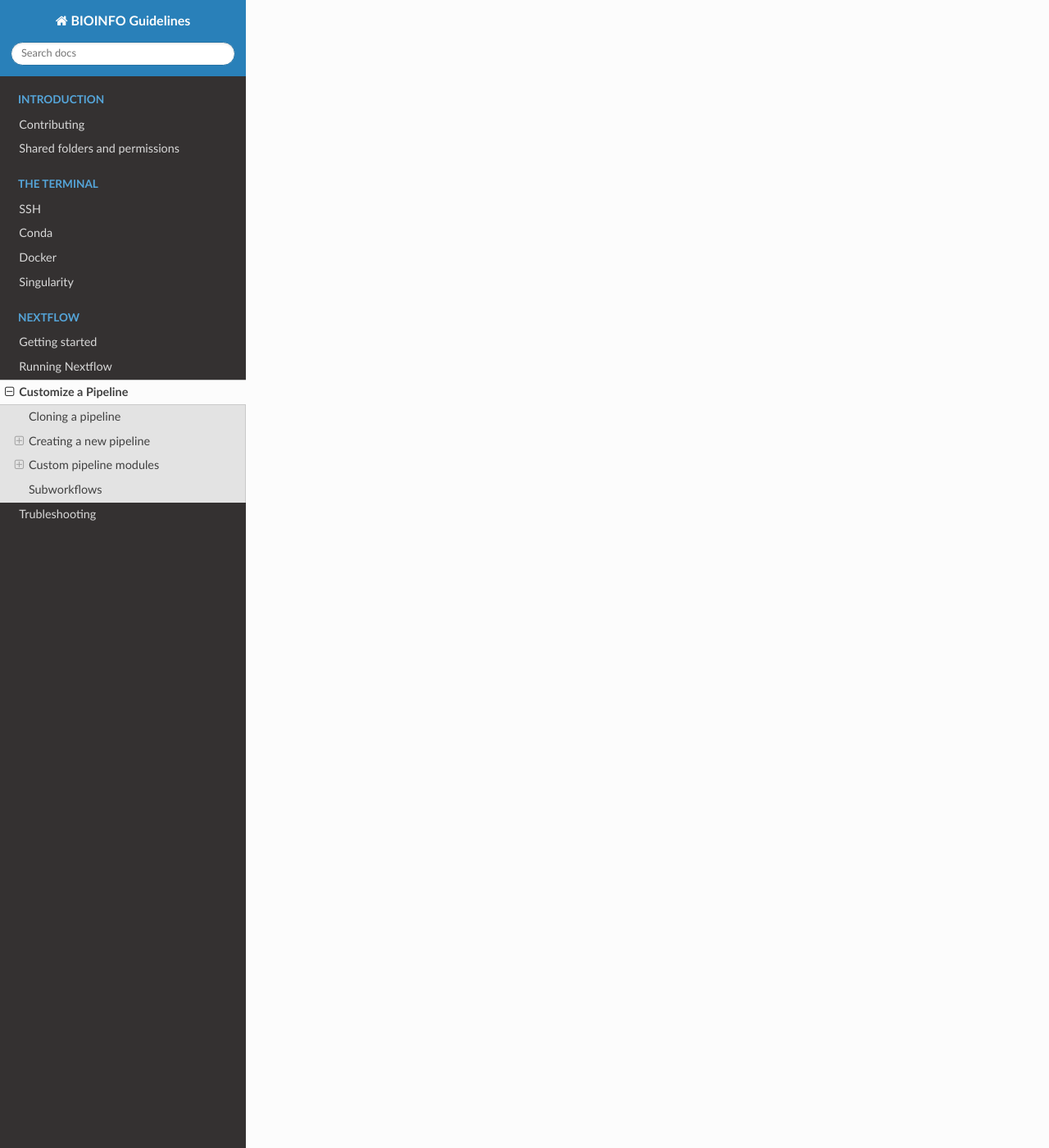
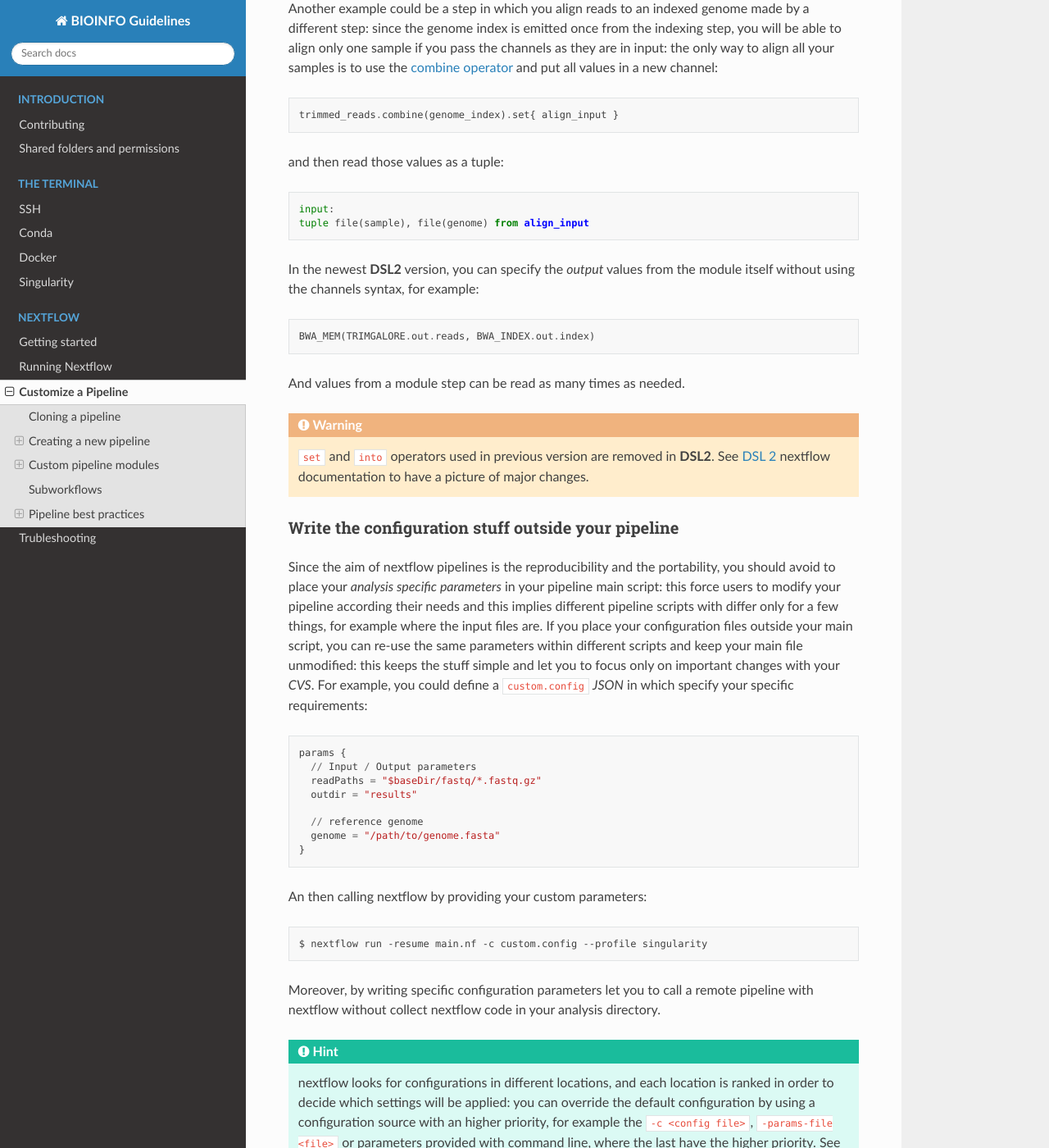
Before and after one commit to cnr-ibba/BIOINFO-guidelines, a Sphinx documentation site: the page built from docs/nextflow/customize.rst, in a window 1280 px wide and 1400 px high, scrolled down 5759 px. Shown: the whole window at 82% size. Built offline with Sphinx 7.4.7 and the Read the Docs theme 2.0.0, drawn with Linux system fonts in a browser that asks for light colours; some of the changed text lies outside the part shown.

Commit message:
:memo: pipeline best practices

```diff
--- a/docs/nextflow/customize.rst
+++ b/docs/nextflow/customize.rst
@@ -88,6 +88,8 @@ You could also browse modules inside a different repository and branch, for exam
   section to work with custom modules. See also `nf-core guidelines <https://nf-co.re/developers/guidelines>`__
   to understand how you could contribute to the community.
 
+.. _adding-a-module-to-a-pipeline:
+
 Adding a module to a pipeline
 ~~~~~~~~~~~~~~~~~~~~~~~~~~~~~
 
@@ -111,6 +113,8 @@ List all modules in a pipeline
 You can have a full list of installed modules using::
 
   $ nf-core modules list local
+
+.. _update-a-pipeline-module:
 
 Update a pipeline module
 ~~~~~~~~~~~~~~~~~~~~~~~~
@@ -150,7 +154,7 @@ using ``-r`` parameter, for example::
 
     $ gh auth login
 
-  An provide here your credentials for **GitHub.com** (using ``https`` as protocol
+  and provide here your credentials for **GitHub.com** (using ``https`` as protocol
   an providing a *personal token* with ``repo``, ``read:org``, ``workflow`` scopes
   at least). This *CLI* utility will write the ``$HOME/.config/gh/hosts.yml``
   file with your credentials (please, keep it private!!), which is a requirement
@@ -206,3 +210,133 @@ together (for example ``bam_sort_samtools``, which execute *samtools sort*, *sam
 index* and then call the ``bam_stats_samtools``, which is another subworkflow.
 There are imported in the main workflow (pipeline) like any others modules. More
 information will be added in future.
+
+Pipeline best practices
+-----------------------
+
+Use DSL2 syntax when possible
+~~~~~~~~~~~~~~~~~~~~~~~~~~~~~
+
+**DSL2** is the newest pipeline standard and the nextflow community is currently
+moving to this format. This means that community pipelines will be updated to fully
+support this standard and if you plan to submit your pipeline to the community
+you will probably need to write code using this format.
+
+The major changes provided by **DSL2** format are *modules*, as described
+by this docs, which let you reuse softwares managed and provided by the community
+simplifying your pipeline: the code required to run software and to provide/collect
+input and output a provided by the modules, which can be :ref:`installed <adding-a-module-to-a-pipeline>` or
+:ref:`updated <update-a-pipeline-module>` as described by this guide.
+
+Another change introduced in **DSL2** is the different way you can pass data between
+different pipeline steps. With the old standard, the only way is by using channels:
+this implies that after consuming values from a channel you cannot reuse those values
+in another pipeline step. For example if one step produces and output required
+by two or more steps, you have to put data in two or more channels, like this::
+
+  output:
+  file '*.fq' into trimmed_reads, quantifier_input_reads
+
+and once ``trimmed_reads`` values are consumed, you cannot read these values in
+another step. Another example could be a step in which
+you align reads to an indexed genome made by a different step: since the genome
+index is emitted once from the indexing step, you will be able to align only one
+sample if you pass the channels as they are in input: the only way to align all
+your samples is to use the
+`combine operator <https://www.nextflow.io/docs/latest/operator.html#combine>`__
+and put all values in a new channel::
+
+  trimmed_reads.combine(genome_index).set{ align_input }
+
+and then read those values as a tuple::
+
+  input:
+  tuple file(sample), file(genome) from align_input
+
+In the newest **DSL2** version, you can specify the *output* values from the
+module itself without using the channels syntax, for example::
+
+  BWA_MEM(TRIMGALORE.out.reads, BWA_INDEX.out.index)
+
+And values from a module step can be read as many times as needed.
+
+.. warning::
+
+  ``set`` and ``into`` operators used in previous version are removed in **DSL2**.
+  See `DSL 2 <https://www.nextflow.io/docs/latest/dsl2.html>`__ nextflow documentation
+  to have a picture of major changes.
+
+Write the configuration stuff outside your pipeline
+~~~~~~~~~~~~~~~~~~~~~~~~~~~~~~~~~~~~~~~~~~~~~~~~~~~
+
+Since the aim of nextflow pipelines is the reproducibility and the portability,
+you should avoid to place your *analysis specific parameters* in your pipeline main
+script: this force users to modify your pipeline according their needs and this
+implies different pipeline scripts with differ only for a few things, for example
+where the input files are. If you place your configuration files outside your main
+script, you can re-use the same parameters within different scripts and keep
+your main file unmodified: this keeps the stuff simple and let you to focus only
+on important changes with your *CVS*. For example, you could define a ``custom.config``
+*JSON* in which specify your specific requirements::
+
+  params {
+    // Input / Output parameters
+    readPaths = "$baseDir/fastq/*.fastq.gz"
+    outdir = "results"
+
+    // reference genome
+    genome = "/path/to/genome.fasta"
+  }
+
+An then calling nextflow by providing your custom parameters::
+
+  $ nextflow run -resume main.nf -c custom.config --profile singularity
+
+Moreover, by writing specific configuration parameters let you to call a remote
+pipeline with nextflow without collect nextflow code in your analysis directory.
+
+.. hint::
+
+  nextflow looks for configurations in different locations, and each location is
+  ranked in order to decide which settings will be applied: you can override the
+  default configuration by using a configuration source with an higher priority,
+  for example the ``-c <config file>``, ``-params-file <file>`` or parameters
+  provided with command line, where the last have the higher priority. See
+  `Configuration file <https://www.nextflow.io/docs/latest/config.html#configuration-file>`__
+  section of nextflow documentation.
+
+Add test data to your pipeline
+~~~~~~~~~~~~~~~~~~~~~~~~~~~~~~
+
+It frustrating writing a pipeline on a real dataset: steps could require a lot
+of time to be completed and if you made any errors when calling software or when
+collecting outputs, you will be noticed after a long period of time and you have
+no way to recover the data you have with a nextflow error.
+In *testing* and *revision* stages or when adding new features, consider
+to work with a *reference data sets* like the
+one provided by `nextflow community <https://github.com/nf-core/test-datasets>`__
+or add some public data to your pipeline. Please, remember to not track big files
+with your CVS: you should provide the minimal requirements to get your pipeline
+running as intended in the shortest time. You should also consider
+to provide a ``test`` profile with the required parameters which let you to test
+your pipeline like this::
+
+  $ nextflow run . -profile test,singularity
+
+Where the ``test`` profile is specified in ``nextflow.config`` and refers to
+the *test dataset* you provide with your pipeline::
+
+  profiles {
+    ...
+
+    test {
+      // test input reads
+      reads_path = "./testdata/GSE110004/*{1,2}.fastq.gz"
+
+      // Genome references
+      genome_path = "./testdata/genome.fa"
+    }
+  }
+
+This type of test could be used even with CI system, like
+`GitHub workflow <https://docs.github.com/en/actions/learn-github-actions/workflow-syntax-for-github-actions>`__.
```
